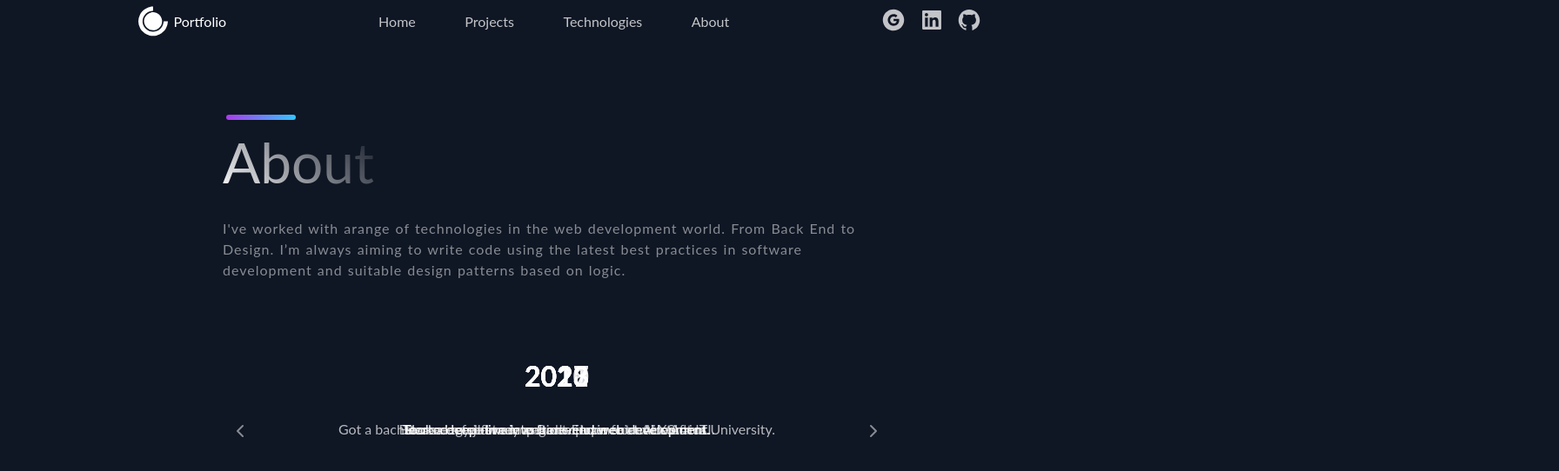
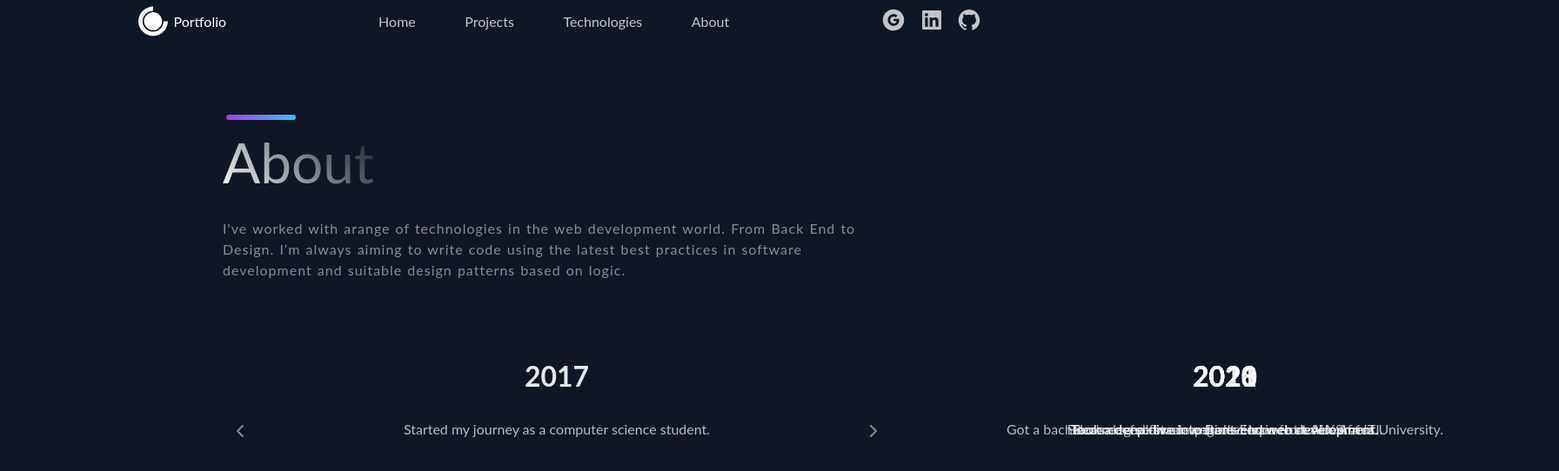
Before and after one commit to eslamsobhy/portfolio-app, a React (Create React App) app: page /about in a window 1280 px wide. Shown: the top 542 px of the page at 87% size, 1792 px wide, since content can reach past the window. Built offline with nearby package versions, Linux system fonts and the light colour scheme.

Commit message:
added the classes

```diff
--- a/src/components/About/About.js
+++ b/src/components/About/About.js
@@ -1,4 +1,4 @@
-import React from "react";
+import React, { useState } from "react";
 
 // icons
 import { FiChevronRight, FiChevronLeft } from "react-icons/fi";
@@ -10,6 +10,7 @@ import { timelineData } from "../../constants/constants";
 import "./about.css";
 
 const About = () => {
+  const [index, setIndex] = useState(0);
   return (
     <>
       <section className="about">
@@ -23,9 +24,18 @@ const About = () => {
           </p>
         </div>
         <div className="timeline-center">
-          {timelineData.map((timeline, index) => {
+          {timelineData.map((timeline, timelineIndex) => {
+            // adding the classes accordingly
+            let position = "nextSlide";
+            if (timelineIndex === index) {
+              position = "activeSlide";
+            }
+            if (index === timelineIndex + 1) {
+              position = "lastSlide";
+            }
+
             return (
-              <div className="timeline" key={index}>
+              <div className={`timeline ${position}`} key={timelineIndex}>
                 <div className="timeline-year">{timeline.year}</div>
                 <div className="timeline-text">{timeline.text}</div>
               </div>
--- a/src/components/About/about.css
+++ b/src/components/About/about.css
@@ -15,6 +15,7 @@
   position: relative;
   width: 60vw;
   height: 150px;
+  /* overflow: hidden; */
 }
 
 .timeline {
@@ -22,6 +23,19 @@
   top: 0;
   left: 0;
   width: 100%;
+  transition: all 0.3s ease-in-out;
+  /* opacity: 0; */
+}
+
+.timeline.activeSlide {
+  opacity: 1;
+  transform: translateX(0);
+}
+.timeline.lastSlide {
+  transform: translateX(-100%);
+}
+.timeline.nextSlide {
+  transform: translateX(100%);
 }
 
 .timeline-year {
```
